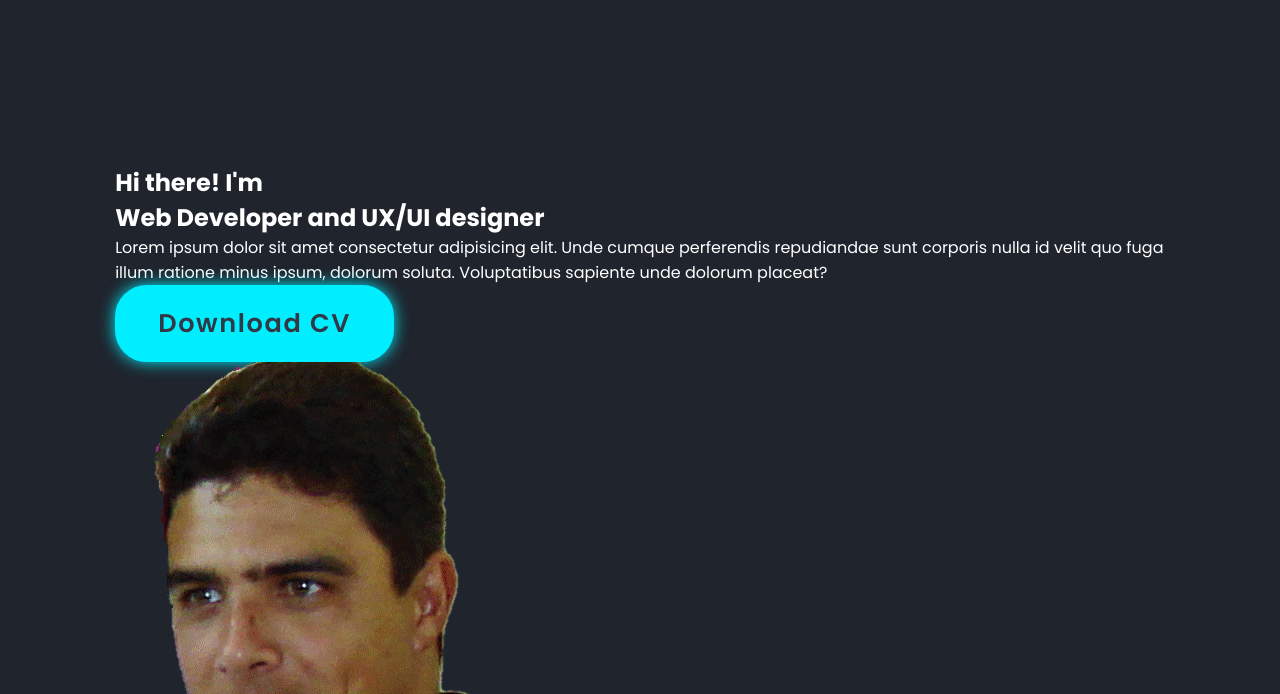
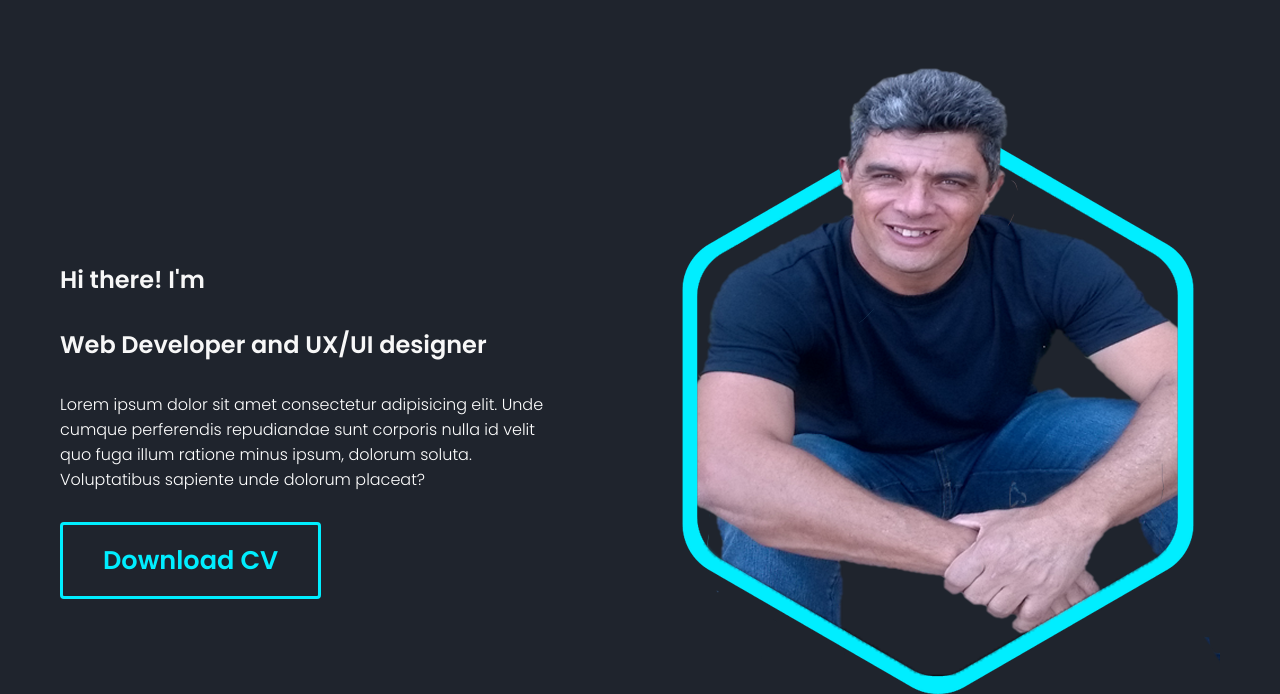
Before and after one commit to developersoftwarebrazil/HTML.portfolio.website.v1.git.io, a plain HTML site: page index.html in a window 1280 px wide. Shown: the part 106-800 px from the top of the page. Drawn offline with Linux system fonts and the light colour scheme.

Commit message:
add new photod designing section home with css

```diff
--- a/css/modules/general.css
+++ b/css/modules/general.css
@@ -17,6 +17,7 @@
   --bg-color: #1f242d;
   --second-bg-color: #323946;
   --text-color: #fff;
+  --second-text-color: #f7f7f7;
   --main-color: #0ef;
   --red-text-color: #dc3545;
 }
@@ -28,21 +29,19 @@ body{
 }
 
 section{
-  min-height: 100vh;
+  /* min-height: 100vh; */
   padding: 10rem 9% 2rem ;
 }
 .btn{
   display: inline-block;
+  justify-self: start;
   padding: 1rem 2.5rem;
   border: .2rem solid var(--main-color);
-  border-radius: 2rem ;
-  background: var(--main-color);
-  box-shadow: 0 0 1rem var(--main-color);
+  border-radius: .25rem ;
   font-size: 1.6rem;
-  letter-spacing: .1rem;
   font-weight: 600;
-  color: var(--second-bg-color);
+  color: var(--main-color);
 }
 .btn:hover{
-  box-shadow: none;
+  background: var(--second-bg-color);
 }
--- /dev/null
+++ b/css/modules/section_home.css
@@ -0,0 +1,21 @@
+.curriculum{
+  display: grid;
+  grid-template-columns: repeat(2, 1fr);
+  justify-content: space-around;
+  align-items: center;
+  padding: 3.75rem;
+  gap: 3.75rem;
+}
+.curriculum .heading{
+ display: grid;
+ align-items: start;
+ gap: 1.875rem
+}
+.curriculum .heading h2{
+  font-weight: 600;
+  color: var(--second-text-color);
+}
+.curriculum .heading p{
+  font-weight: 200;
+  color: var(--text-color);
+  }
--- a/css/style.css
+++ b/css/style.css
@@ -1,2 +1,3 @@
 @import url('./modules/general.css');
 @import url('./modules/header.css');
+@import url('./modules/section_home.css');
--- a/index.html
+++ b/index.html
@@ -30,7 +30,7 @@
       </p>
       <a href="#" class="btn">Download CV</a>
     </div>
-    <img src="./img/portfolio.png" alt="foto do perfil portfólio" >
+    <img src="./img/about-portfolio.png" alt="foto do perfil portfólio" >
   </section>
   <script type="module" src="./js/main.js"></script>
 </body>
```
Also changed, not shown: img/about-portfolio.png (added), img/home-fundo-editado.png (added), 2 other files.
